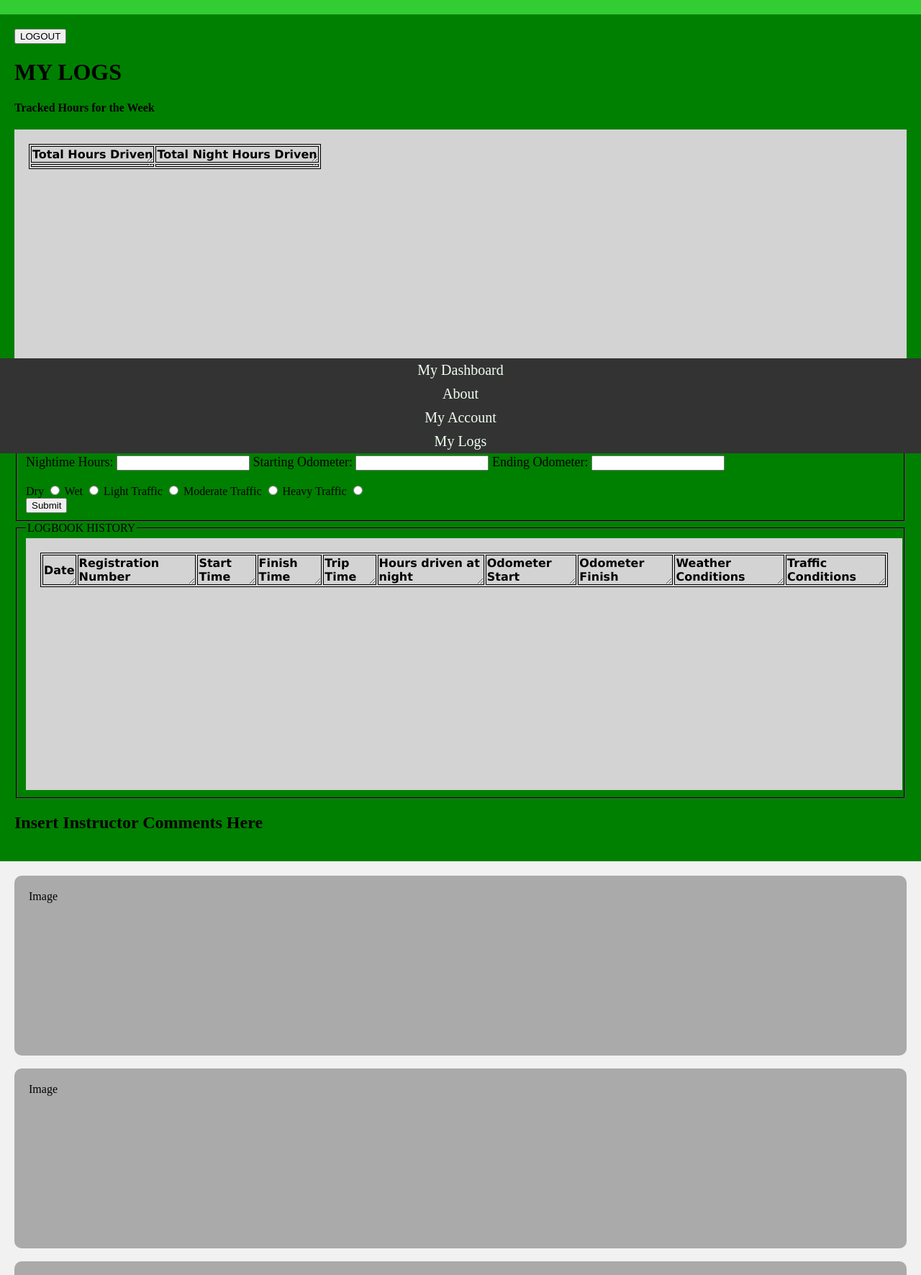
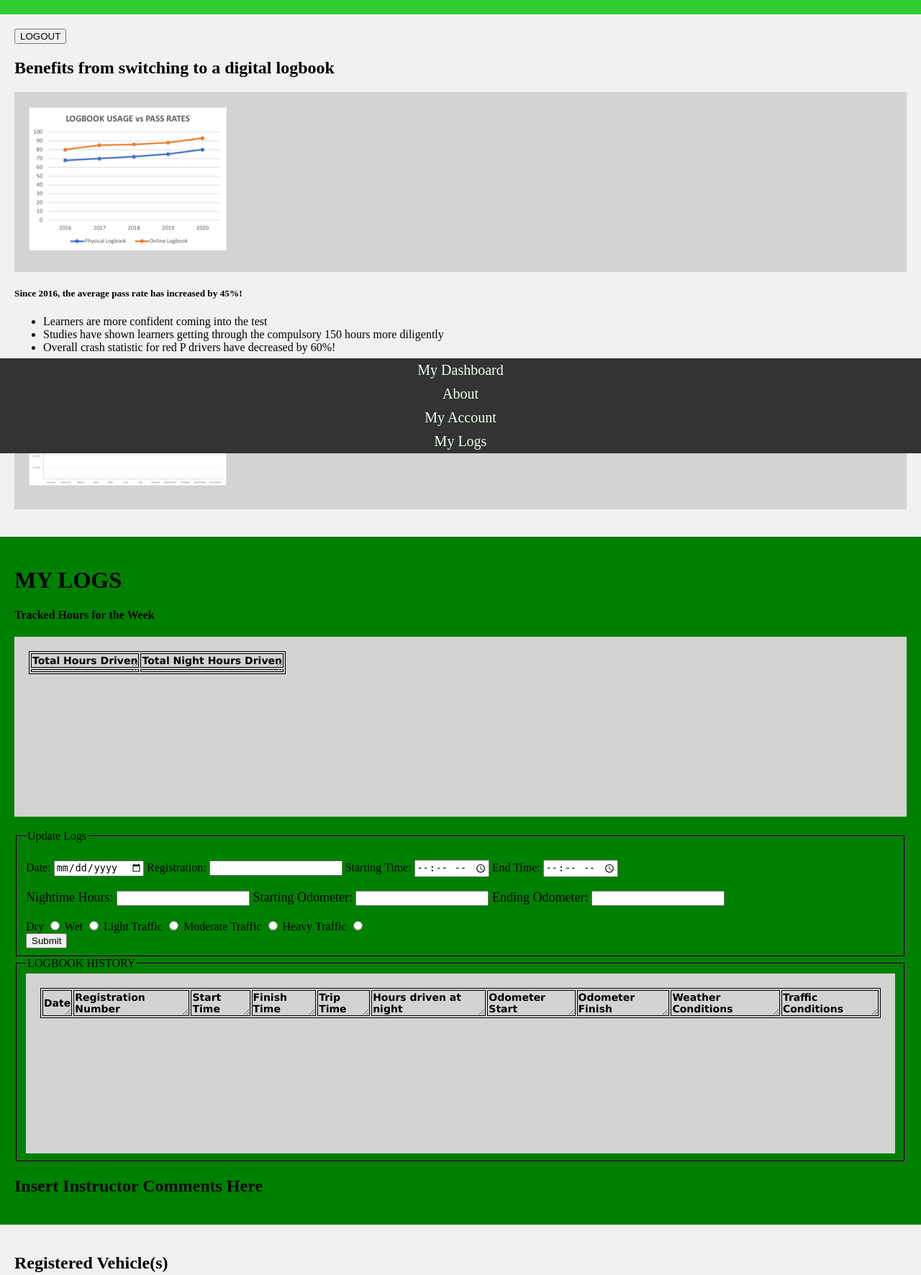
Before and after one commit to EddieeeM/LogBookRepository, a PHP site: page /logs.php in a window 1280 px wide. Shown: the part 170-1942 px from the top of the page at 72% size. Run offline with PHP 8.4, Linux system fonts and the light colour scheme; the visitor is signed in with stand-in values (Sample User, id 1); data that the repository does not hold is empty.

Commit message:
Fixed the layouts of the pages and added images to the placeholders

```diff
--- a/SWE20001HD/logs.php
+++ b/SWE20001HD/logs.php
@@ -30,8 +30,23 @@
     </section>
 </div>
 
+<div class="row">
+
+  <div class="leftside">
+  <a href="logout_script.php"><button name="logout">LOGOUT</button></a>
+    <h2>Benefits from switching to a digital logbook</h2>
+    <div class="graphSecondary"><img src = "images/passrategraph.png" ></img></div>
+      <h5>Since 2016, the average pass rate has increased by 45%!</h5>
+      <ul>
+          <li>Learners are more confident coming into the test</li>
+          <li>Studies have shown learners getting through the compulsory 150 hours more diligently</li>
+          <li>Overall crash statistic for red P drivers have decreased by 60%!</li>
+      </ul>
+    <div class="graphSecondaryLogs"><img src = "images/graphcrashrate.png" ></img></div>
+    <br>
+  </div>
+
     <div class="main">
-	<a href="logout_script.php"><button name="logout">LOGOUT</button></a>
       <h1>MY LOGS</h1>
       <h4>Tracked Hours for the Week</h4>
         <div class="graphSecondary">
@@ -108,7 +123,7 @@
 
               </p>
 
-          <div id="Conditions">
+
           <span>
               <label for="dry">Dry </label>
               <input type="radio" name="weatherConditions" id="dry" value="Dry" />
@@ -129,7 +144,8 @@
               <label for="heavytraffic">Heavy Traffic</label>
               <input type="radio" name="trafficConditions" id="heavytraffic" value="Heavy Traffic" />
           </span>
-          </div>
+
+        </br>
 
           <button type="submit">Submit</button>
       </br>
@@ -180,19 +196,19 @@
 
     </div>
 
+
     <div class="rightside">
-        <div class="space" >Image</div>
+      <h2>Registered Vehicle(s)</h2>
+        <div class="space" ><img src="images/hondacivic.jpg"></img></div>
       </br>
-        <div class="space" >Image</div>
+        <div class="space" ><img src="images/porsche911.jpg"></img></div>
       </br>
-        <div class="space" >Image</div>
-      </br>
-        <div class="space " >Image</div>
+        <div class="space" ><img src="images/nissannavara.jpg"></img></div>
     </div>
 
   </div>
 
-
+</div>
 
 <div class="navbar">
     <a href="dashboard.php" >My Dashboard</a>
--- a/SWE20001HD/styles/styleFinal.css
+++ b/SWE20001HD/styles/styleFinal.css
@@ -20,7 +20,6 @@ body{
 
 fieldset{
   border-color: #000000;
-  padding-right: 2px;
   text-overflow: inherit;
 }
 
@@ -48,14 +47,14 @@ tr:hover {
 .header {
   padding: 0px;
   text-align: center;
-  display: inline-block;
+  display: flex;
   background: limegreen;
   background-image: url("../images/header.png");
   background-repeat: no-repeat;
   background-size: cover;
   color: white;
   height: 300px;
-  width: 1905px;
+  width: 0 0 100%;
 }
 
   /* Column containers */
@@ -66,7 +65,7 @@ tr:hover {
 
 /* Main column */
 .main {
-  flex: 60%;
+  flex: 0 0 50%;
   background-color: green;
   padding: 20px;
 }
@@ -74,13 +73,13 @@ tr:hover {
 /* Create two unequal columns that sits next to each other */
 /* Sidebar/left column */
 .leftside {
-  flex: 20%;
+  flex: 0 0 20%;
   background-color: #f1f1f1;
   padding: 20px;
 }
 
 .rightside {
-  flex: 20%;
+  flex: 0 0 20%;
   background-color: #f1f1f1;
   padding: 20px;
 }
@@ -89,9 +88,17 @@ tr:hover {
 .space {
   background-color: #aaa;
   border-radius: 10px;
-  width: 100%;
-  height: 250px;
+  width: 325px;
+  height: 225px;
   padding: 20px;
+}
+
+.spacePortrait {
+  background-color: #aaa;
+  border-radius: 10px;
+  width: 325px;
+  height: 225px;
+  padding: 22px;
 }
 
 form p {
@@ -385,12 +392,39 @@ form p {
 
 .graphSecondary{
   width: 100%;
-  height: 350px;
+  height: 250px;
+  padding: 20px;
+  background: lightgrey;
+  font-size: 14px;
+}
+
+.graphSecondary table{
+  border: 0.5px solid black;
+  background-color: lightgrey;
+  color: black;
+  font-family: Verdana;
+  resize: both;
+  text-overflow: inherit;
+  text-align: left;
+  overflow-x: auto;
+  overflow-y: auto;
+}
+
+.graphSecondaryDash{
+  width: 100%;
+  height: 275px;
   padding: 20px;
   background: lightgrey;
 }
 
-/* .graphPassRate{
+.graphSecondaryLogs{
+  width: 100%;
+  height: 200px;
+  padding: 20px;
+  background: lightgrey;
+}
+
+ /* .graphPassRate{
   width: 100%;
   height: 350px;
   padding: 20px;
@@ -415,20 +449,14 @@ form p {
   height: 350px;
   padding: 20px;
   background: lightgrey;
-  background-image: url("../images/ProgressionParking.png");
-  background-repeat: no-repeat;
-  background-size: cover;
-}
+} */
 
 .tableRoadRules{
   width: 100%;
-  height: 350px;
+  height: 275px;
   padding: 20px;
   background: lightgrey;
-  background-image: url("../images/GraphRoadRules.jpg");
-  background-repeat: no-repeat;
-  background-size: cover;
-} */
+}
 
 /*--------------------NAVBAR----------------------------------------------------------------*/
 /* Place the navbar at the bottom of the page, and make it stick */
```
Also changed, not shown: SWE20001HD/about.html (deleted, +0 -129 lines), SWE20001HD/about.php (+19 -15 lines), SWE20001HD/account.php (+8 -8 lines), SWE20001HD/dashboard.php (+6 -7 lines), SWE20001HD/images/GraphCrashRate.png, SWE20001HD/images/GraphRoadRules.jpg, SWE20001HD/images/NissanNavara.jpg, SWE20001HD/images/PassRateGraph.png, SWE20001HD/images/ProgressionParking.png, SWE20001HD/images/dave.jpg (added), SWE20001HD/images/hondaCivic.jpg, SWE20001HD/images/matt.jpg (added), SWE20001HD/images/porsche911.jpg.
